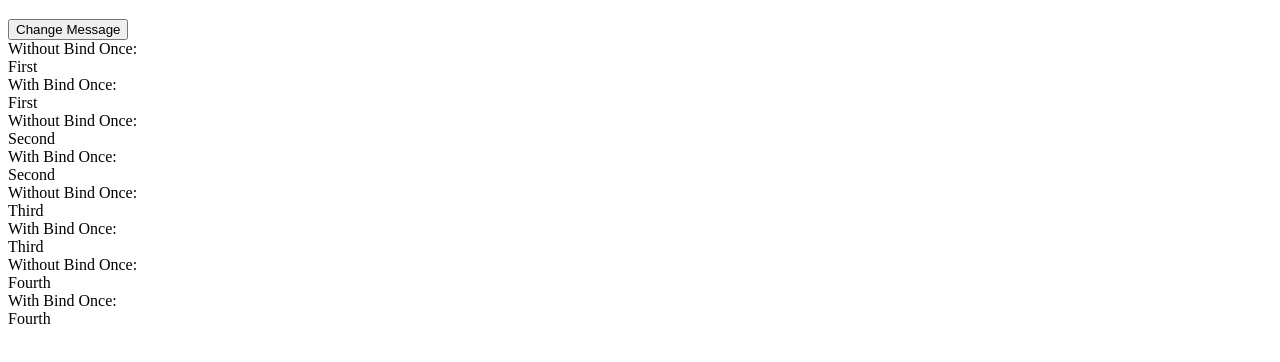
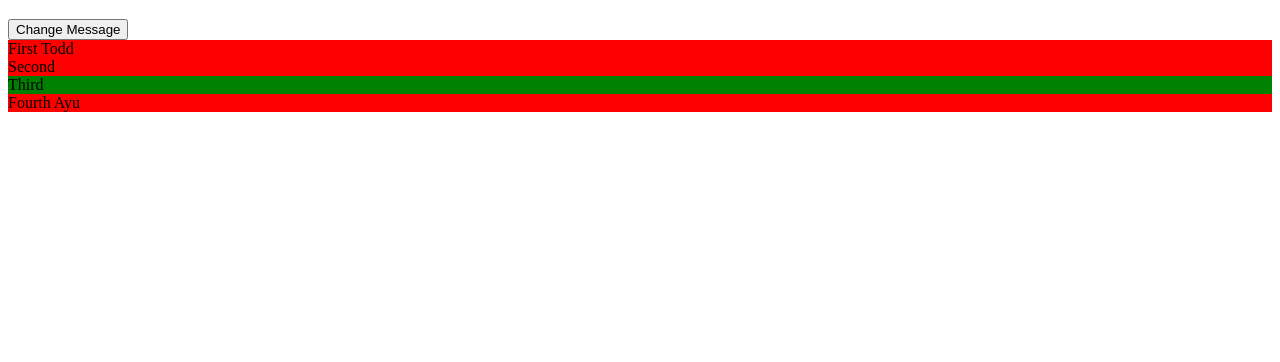
Before and after one commit to twcrone/angularjs-up-and-running, a plain HTML site: page index.html in a window 1280 px wide. Shown: the part 90-452 px from the top of the page. Drawn offline with nearby package versions, Linux system fonts and the light colour scheme.

Commit message:
Add style

```diff
--- a/index.html
+++ b/index.html
@@ -1,6 +1,16 @@
 <!DOCTYPE html>
 <html ng-app="notesApp">
-<head><title>Notes App</title></head>
+<head>
+<title>Notes App</title>
+<style>
+  .done {
+    background-color: green;
+  }
+  .pending {
+    background-color: red;
+  }
+</style>
+</head>
 <body ng-controller="MainCtrl as ctrl">
   <input type="text" ng-model="name" placeholder="Enter your name">
 
@@ -9,9 +19,11 @@
     Change Message
   </button>
 
-  <div ng-repeat="note in ctrl.notes">
-    Without Bind Once: <div class="label" ng-bind="note.label"></div>
-    With Bind Once: <div class="label" ng-bind="::note.label"></div>
+  <div ng-repeat="note in ctrl.notes" ng-class="ctrl.getNoteClass(note.done)">
+
+    <span class="label"> {{note.label}}</span>
+    <span class="assignee" ng-show="note.assignee" ng-bind="note.assignee"></span>
+
   </div>
 
 <script src="https://ajax.googleapis.com/ajax/libs/angularjs/1.4.7/angular.min.js">
@@ -22,16 +34,23 @@
       console.log('MainCtrl has been created');
       var self = this;
       self.notes = [
-        {id: 1, label: 'First', done: false},
+        {id: 1, label: 'First', done: false, assignee: 'Todd'},
         {id: 2, label: 'Second', done: false},
         {id: 3, label: 'Third', done: true},
-        {id: 4, label: 'Fourth', done: false}
+        {id: 4, label: 'Fourth', done: false, assignee: 'Ayu'}
       ];
       self.message = 'Hey dudes!';
       self.changeMessage = function() {
         self.message = 'GoodBye!!!';
         self.notes[1].label = 'Changed Note';
       };
+
+      self.getNoteClass = function(status) {
+        return {
+          done: status,
+          pending: !status
+        };
+      };
   }]);
 
 </script>
```
